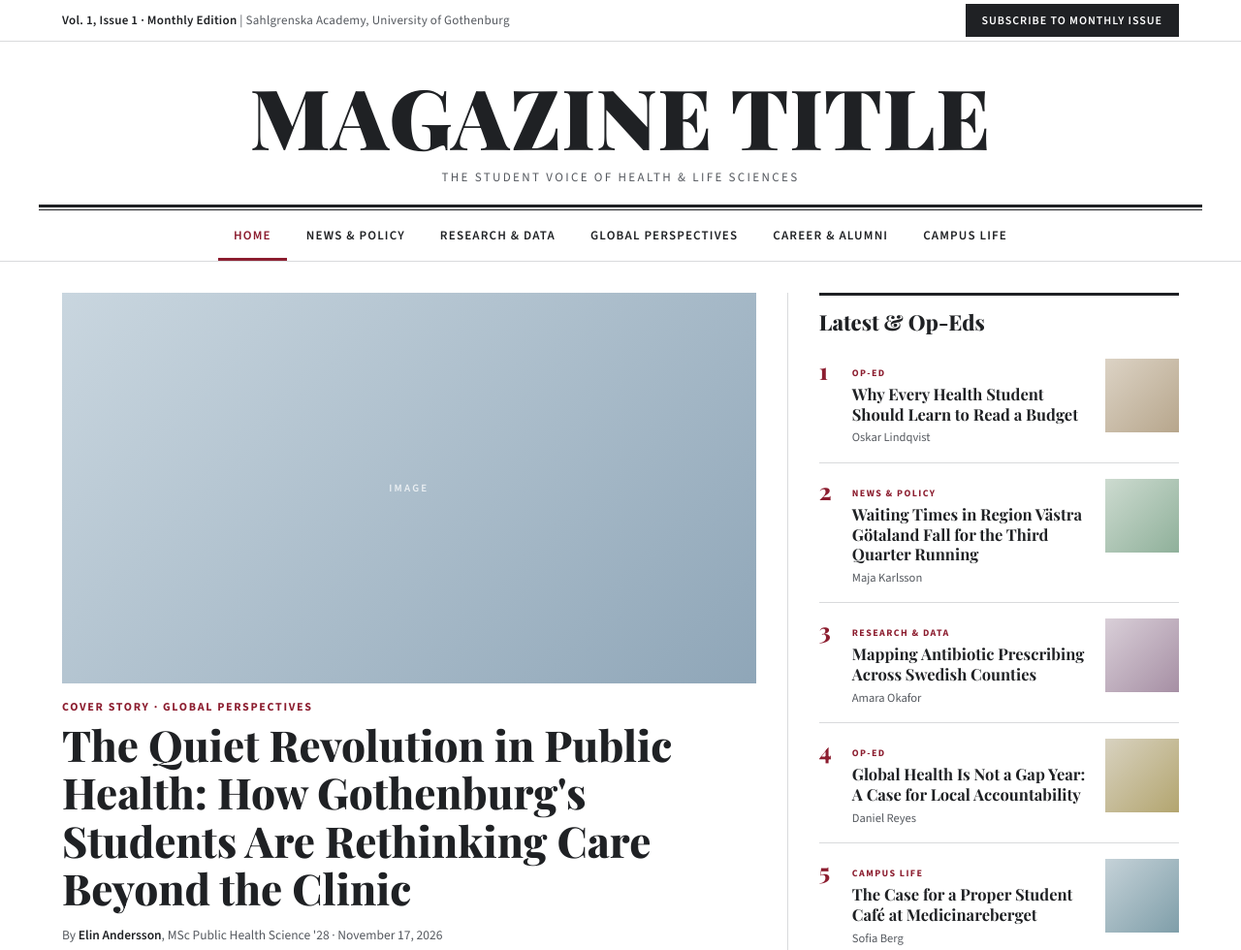
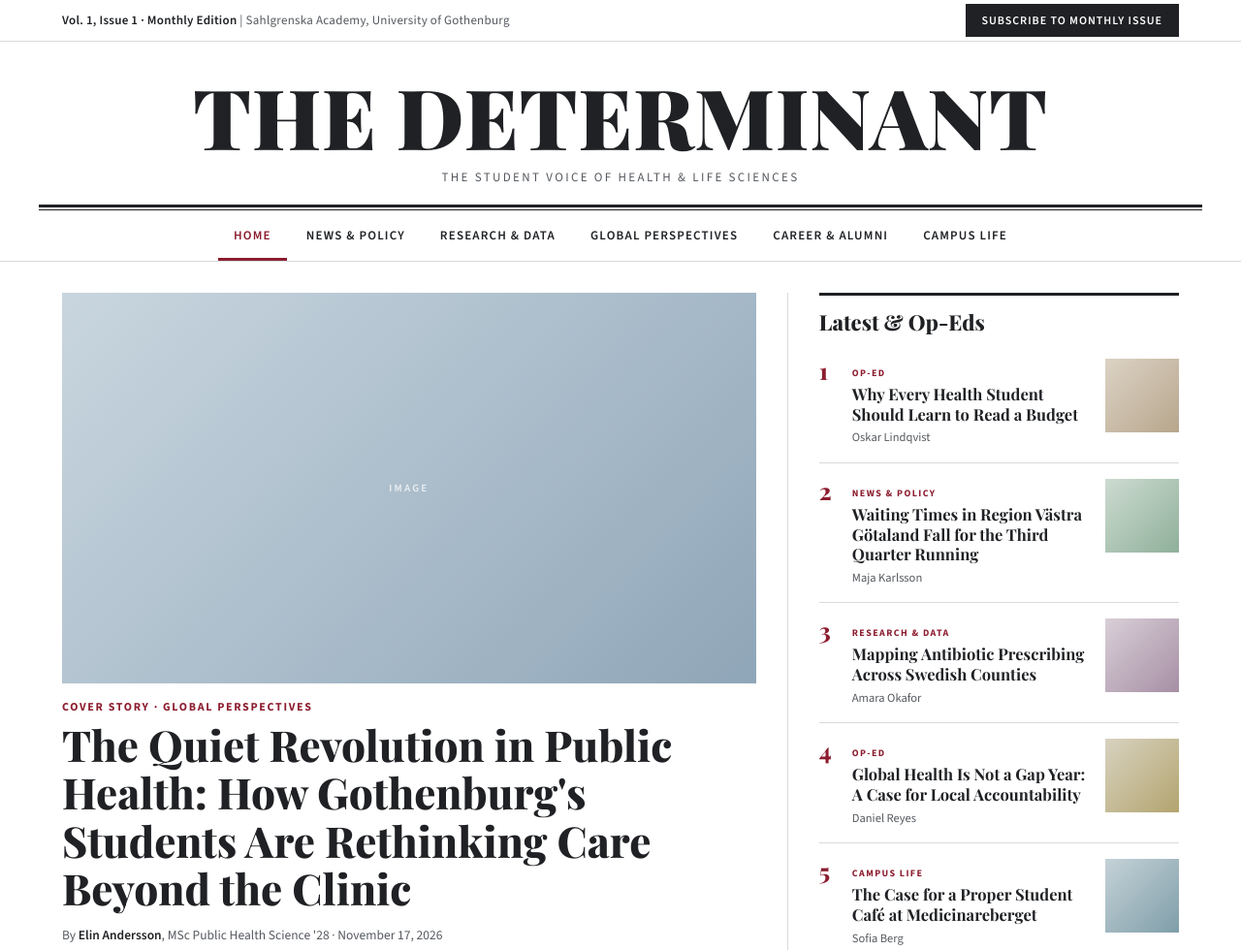
Before and after one commit to alicepg/ecosgp-magazine, a plain HTML site: page index.html in a window 1280 px wide. Shown: the top 980 px of the page at 97% size. Drawn offline with nearby package versions, Linux system fonts and the light colour scheme; a web font is replaced by a local one.

Commit message:
Update index.html

```diff
--- a/index.html
+++ b/index.html
@@ -22,7 +22,7 @@
 
   <!-- Masthead -->
   <header class="masthead">
-    <a href="index.html"><h1>MAGAZINE TITLE</h1></a>
+    <a href="index.html"><h1>The Determinant</h1></a>
     <p class="tagline">The Student Voice of Health &amp; Life Sciences</p>
   </header>
   <div class="double-rule" aria-hidden="true"></div>
@@ -292,7 +292,7 @@
           </ul>
         </div>
       </div>
-      <div class="legal">© 2026 MAGAZINE TITLE · A student publication at Sahlgrenska Academy, University of Gothenburg. Prototype with placeholder content.</div>
+      <div class="legal">© 2026 The Determinant · A student publication at Sahlgrenska Academy, University of Gothenburg. Prototype with placeholder content.</div>
     </div>
   </footer>
 
```
